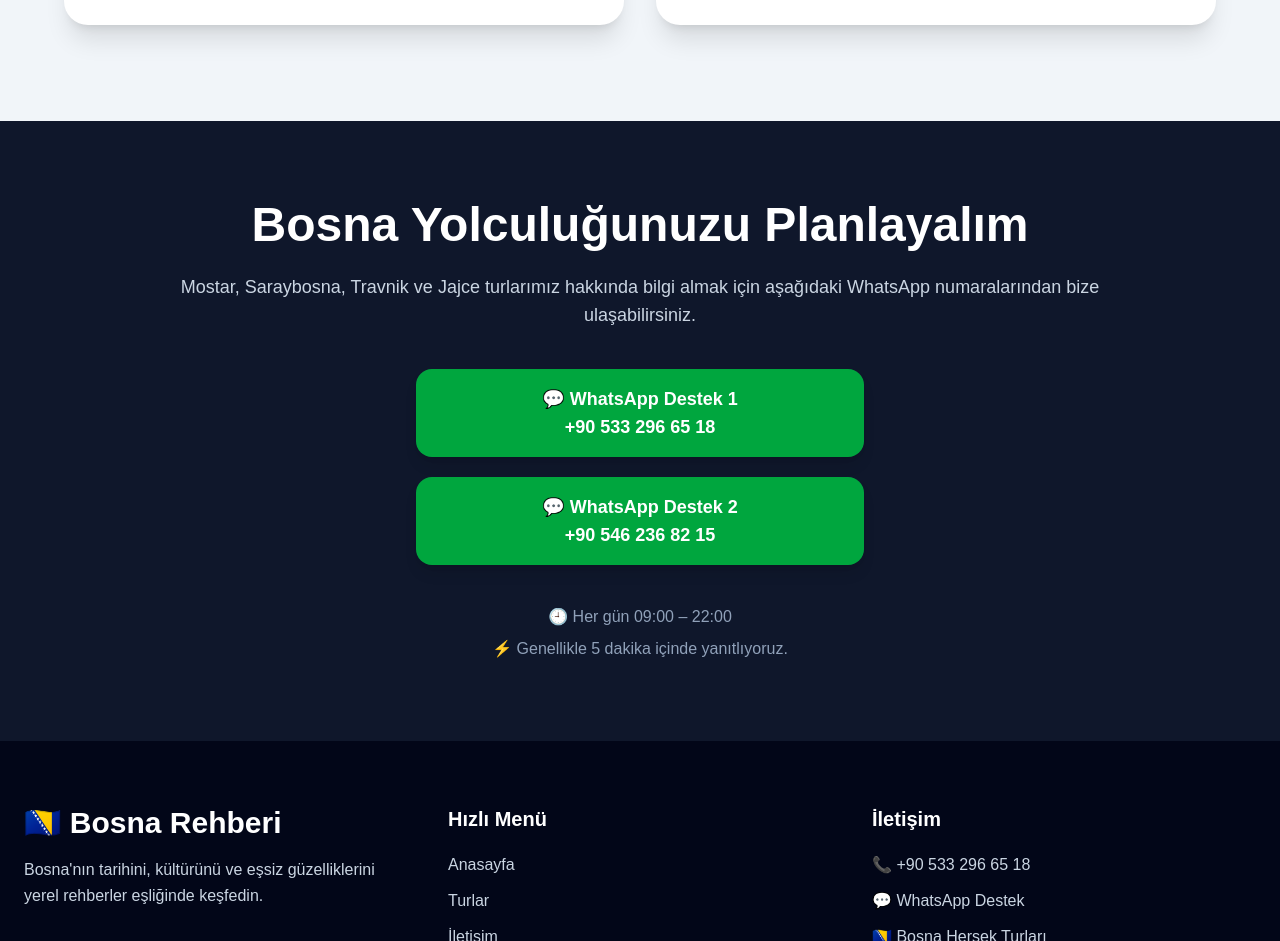
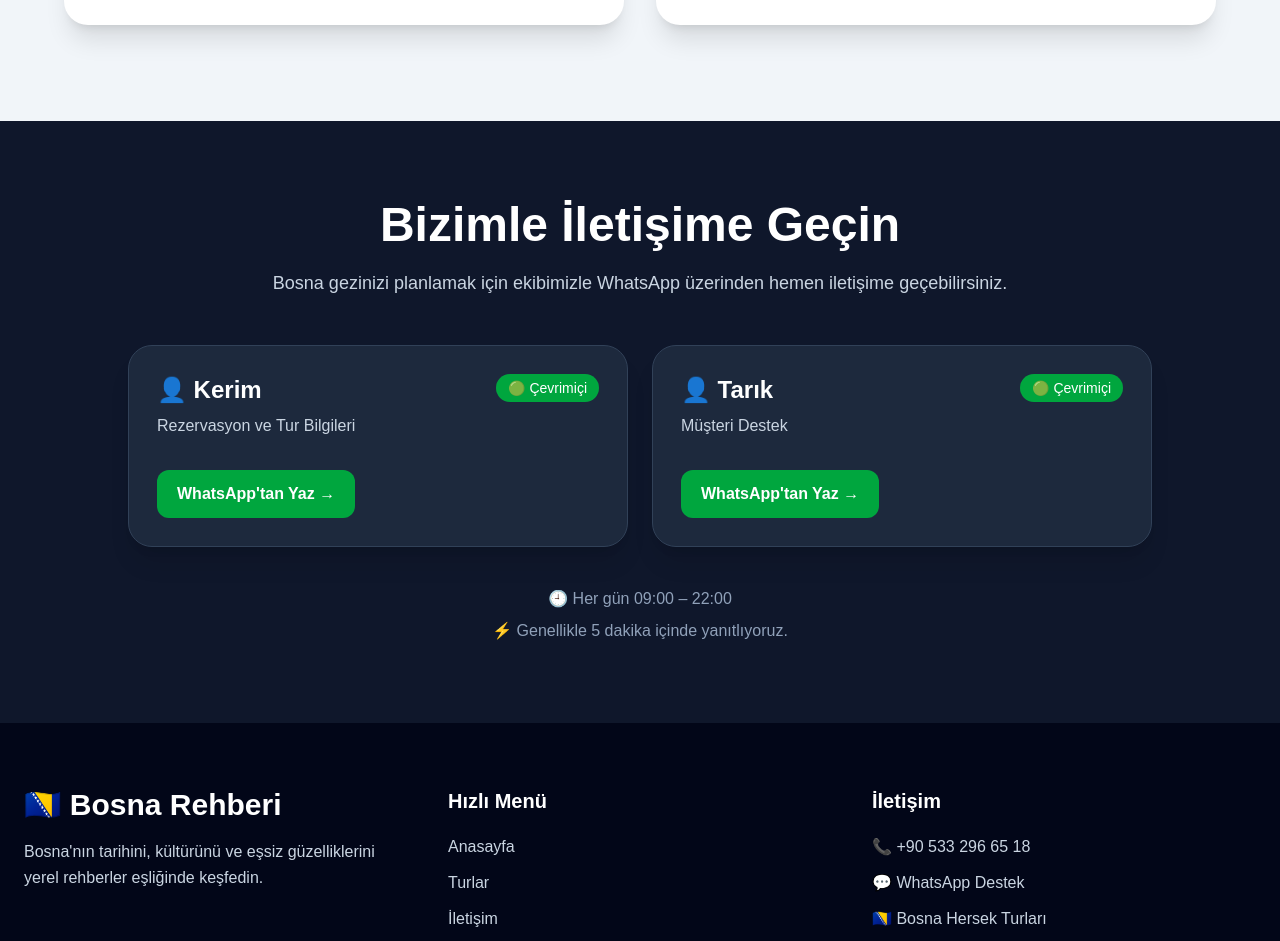
Before and after one commit to tarikakar/bosna-rehberi, a Next.js app: page / in a window 1280 px wide. Shown: the part 3820-4761 px from the top of the page. Built offline with nearby package versions, Linux system fonts and the light colour scheme.

Commit message:
İletişim bölümü premium tasarıma geçirildi

```diff
--- a/app/page.tsx
+++ b/app/page.tsx
@@ -11,98 +11,68 @@ export default function Home() {
   return (
     <main className="min-h-screen">
       <Navbar />
-
       <Hero />
-
       <Tours />
-
       <Features />
-
       <Gallery />
-
       <Reviews />
 
-      {/* İLETİŞİM */}
-      <section
-        id="iletisim"
-        className="
-          py-20
-          px-6
-          bg-slate-900
-          text-white
-        "
-      >
+      <section id="iletisim" className="py-20 px-6 bg-slate-900 text-white">
         <div className="max-w-5xl mx-auto text-center">
-          <h2
-            className="
-              text-4xl
-              md:text-5xl
-              font-extrabold
-              mb-6
-            "
-          >
-            Bosna Yolculuğunuzu Planlayalım
+          <h2 className="text-4xl md:text-5xl font-extrabold mb-5">
+            Bizimle İletişime Geçin
           </h2>
 
-          <p
-            className="
-              text-lg
-              text-slate-300
-              mb-10
-            "
-          >
-            Mostar, Saraybosna, Travnik ve Jajce turlarımız hakkında
-            bilgi almak için aşağıdaki WhatsApp numaralarından bize
-            ulaşabilirsiniz.
+          <p className="text-lg text-slate-300 max-w-3xl mx-auto mb-12">
+            Bosna gezinizi planlamak için ekibimizle WhatsApp üzerinden
+            hemen iletişime geçebilirsiniz.
           </p>
 
-          <div className="flex flex-col items-center gap-5">
+          <div className="grid md:grid-cols-2 gap-6">
+            <a
+              href="https://wa.me/905462368215"
+              target="_blank"
+              rel="noopener noreferrer"
+              className="group rounded-3xl bg-slate-800 border border-slate-700 p-7 text-left hover:border-green-500 hover:-translate-y-1 transition-all shadow-xl"
+            >
+              <div className="flex justify-between items-start">
+                <div>
+                  <h3 className="text-2xl font-bold">👤 Kerim</h3>
+                  <p className="text-slate-300 mt-2">
+                    Rezervasyon ve Tur Bilgileri
+                  </p>
+                </div>
+                <span className="text-sm bg-green-600 px-3 py-1 rounded-full">
+                  🟢 Çevrimiçi
+                </span>
+              </div>
+
+              <div className="mt-8 inline-flex bg-green-600 group-hover:bg-green-700 px-5 py-3 rounded-xl font-bold transition">
+                WhatsApp'tan Yaz →
+              </div>
+            </a>
+
             <a
               href="https://wa.me/905332966518"
               target="_blank"
               rel="noopener noreferrer"
-              className="
-                w-full
-                max-w-md
-                bg-green-600
-                hover:bg-green-700
-                text-white
-                px-8
-                py-4
-                rounded-2xl
-                font-bold
-                text-lg
-                transition
-                shadow-lg
-              "
+              className="group rounded-3xl bg-slate-800 border border-slate-700 p-7 text-left hover:border-green-500 hover:-translate-y-1 transition-all shadow-xl"
             >
-              💬 WhatsApp Destek 1
-              <br />
-              +90 533 296 65 18
-            </a>
+              <div className="flex justify-between items-start">
+                <div>
+                  <h3 className="text-2xl font-bold">👤 Tarık</h3>
+                  <p className="text-slate-300 mt-2">
+                    Müşteri Destek
+                  </p>
+                </div>
+                <span className="text-sm bg-green-600 px-3 py-1 rounded-full">
+                  🟢 Çevrimiçi
+                </span>
+              </div>
 
-            <a
-              href="https://wa.me/905462368215"
-              target="_blank"
-              rel="noopener noreferrer"
-              className="
-                w-full
-                max-w-md
-                bg-green-600
-                hover:bg-green-700
-                text-white
-                px-8
-                py-4
-                rounded-2xl
-                font-bold
-                text-lg
-                transition
-                shadow-lg
-              "
-            >
-              💬 WhatsApp Destek 2
-              <br />
-              +90 546 236 82 15
+              <div className="mt-8 inline-flex bg-green-600 group-hover:bg-green-700 px-5 py-3 rounded-xl font-bold transition">
+                WhatsApp'tan Yaz →
+              </div>
             </a>
           </div>
 
@@ -114,7 +84,6 @@ export default function Home() {
       </section>
 
       <Footer />
-
       <FloatingWhatsapp />
     </main>
   );
```
